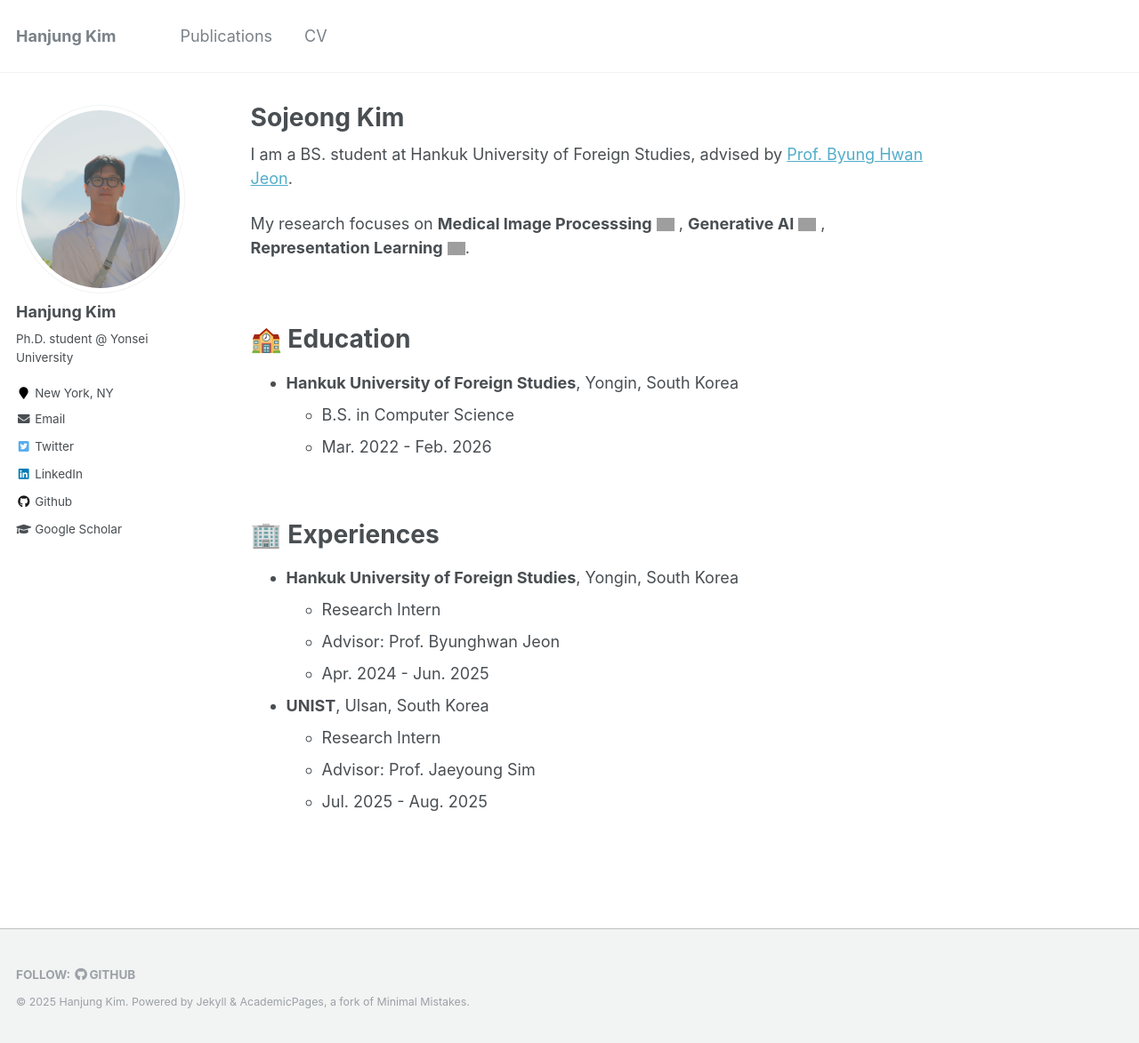
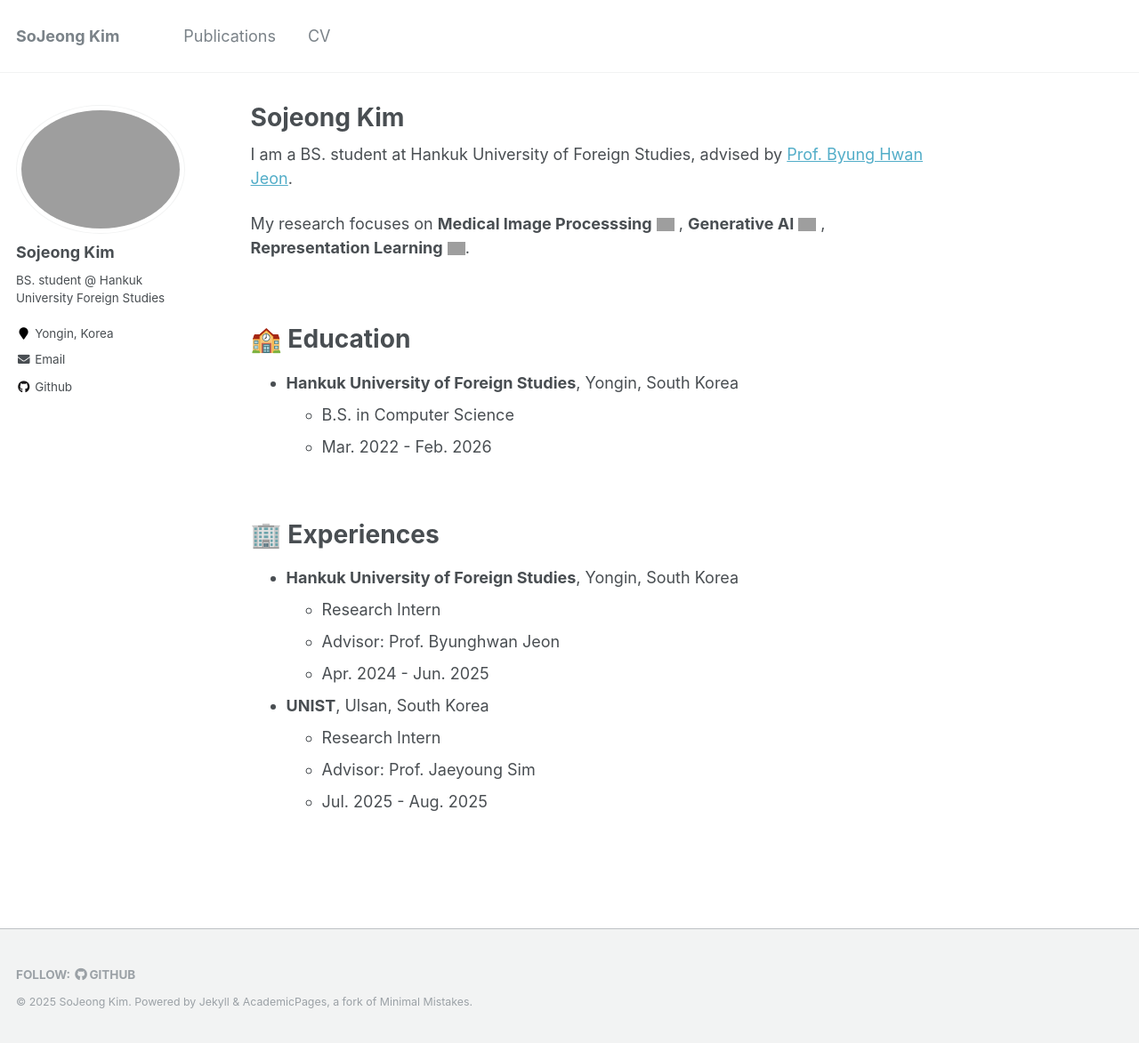
Before and after one commit to sooo03/sooo03.github.io, a Jekyll site: the page built from _pages/about.md, in a window 1280 px wide and 1173 px high. Shown: the whole window at 89% size. Built offline with Jekyll 4.4.1, drawn with Linux system fonts in a browser that asks for light colours; grey boxes are pictures that could not be loaded.

Commit message:
Update _config.yml

```diff
--- a/_config.yml
+++ b/_config.yml
@@ -7,13 +7,13 @@
 
 # Site Settings
 locale: 'en-US'
-title: 'Hanjung Kim'
+title: 'SoJeong Kim'
 title_separator: '-'
-name: &name 'Hanjung Kim'
-description: &description 'Ph.D. student @ Yonsei University'
-url: https://KimHanjung.github.io # the base hostname & protocol for your site e.g. "https://mmistakes.github.io"
+name: &name 'SoJeong Kim'
+description: &description 'BS. student @ Hankuk University Foreign Studies'
+url: https://sooo03.github.io # the base hostname & protocol for your site e.g. "https://mmistakes.github.io"
 baseurl: '' # the subpath of your site, e.g. "/blog"
-repository: 'KimHanjung/KimHanjung.github.io'
+repository: 'sooo03/sooo03.github.io'
 teaser: # filename of teaser fallback teaser image placed in /images/, .e.g. "500x300.png"
 breadcrumbs: false # true, false (default)
 words_per_minute: 160
@@ -78,13 +78,13 @@ analytics:
 
 # Site Author
 author:
-  name: 'Hanjung Kim'
-  avatar: 'hanjung.jpg'
-  bio: 'Ph.D. student @ Yonsei University'
-  location: 'New York, NY'
+  name: 'Sojeong Kim'
+  avatar: 'sojeong.jpg'
+  bio: 'BS. student @ Hankuk University Foreign Studies'
+  location: 'Yongin, Korea'
   employer:
   pubmed:
-  googlescholar: 'https://scholar.google.com/citations?hl=en&user=-c22oFIAAAAJ'
+  # googlescholar: 'https://scholar.google.com/citations?hl=en&user=-c22oFIAAAAJ'
   email: 'hanjungkim@yonsei.ac.kr'
   researchgate: # example: "https://www.researchgate.net/profile/yourprofile"
   uri:
@@ -94,20 +94,19 @@ author:
   flickr:
   facebook:
   foursquare:
-  github: 'KimHanjung'
+  github: 'sooo03'
   google_plus:
   keybase:
   instagram:
   impactstory: #"https://profiles.impactstory.org/u/xxxx-xxxx-xxxx-xxxx"
   lastfm:
-  linkedin: 'hanjung-kim-060436191'
+  # linkedin: 'hanjung-kim-060436191'
   orcid:
   pinterest:
   soundcloud:
   stackoverflow: # http://stackoverflow.com/users/123456/username
   steam:
   tumblr:
-  twitter: 'KimD0ing'
   vine:
   weibo:
   xing:
```
